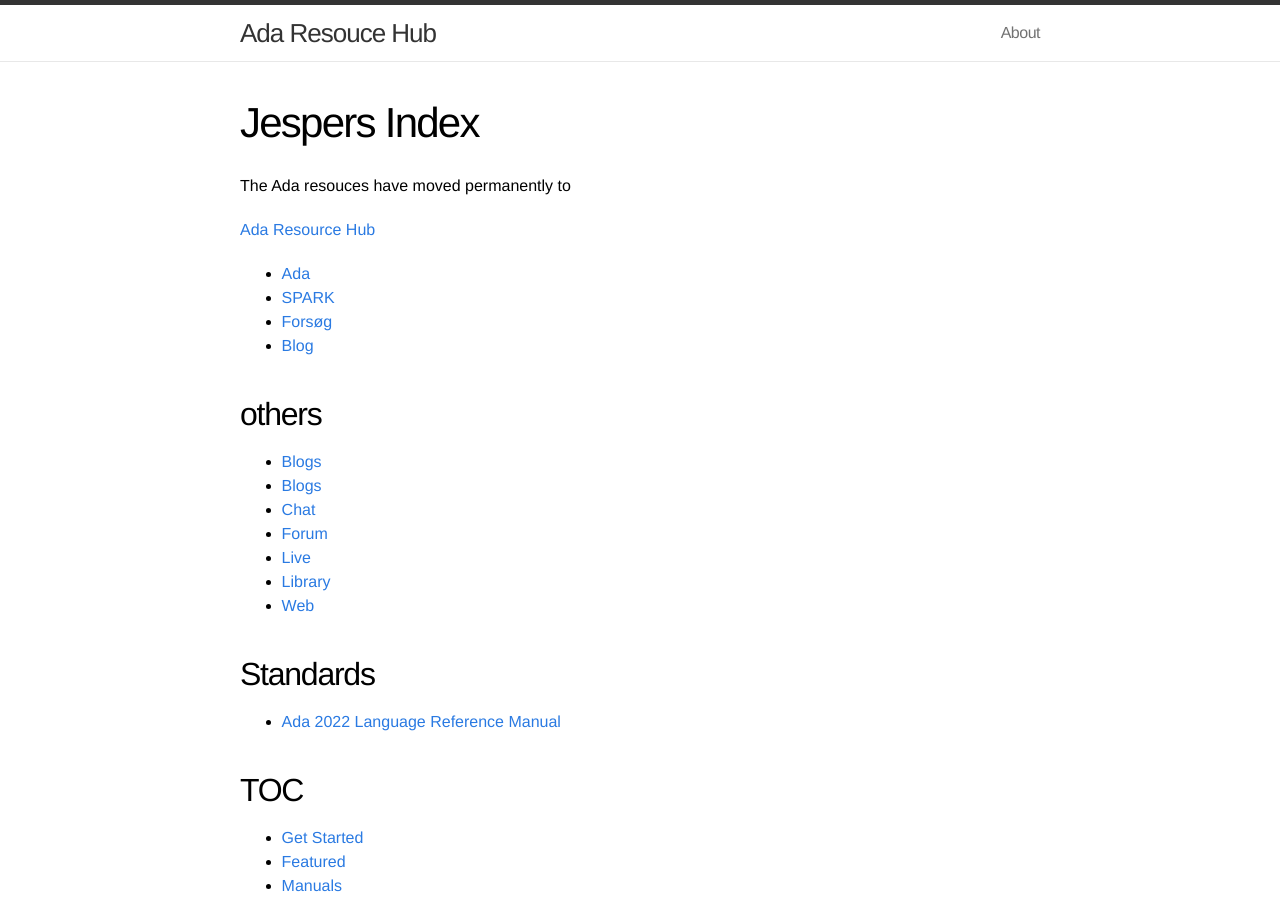
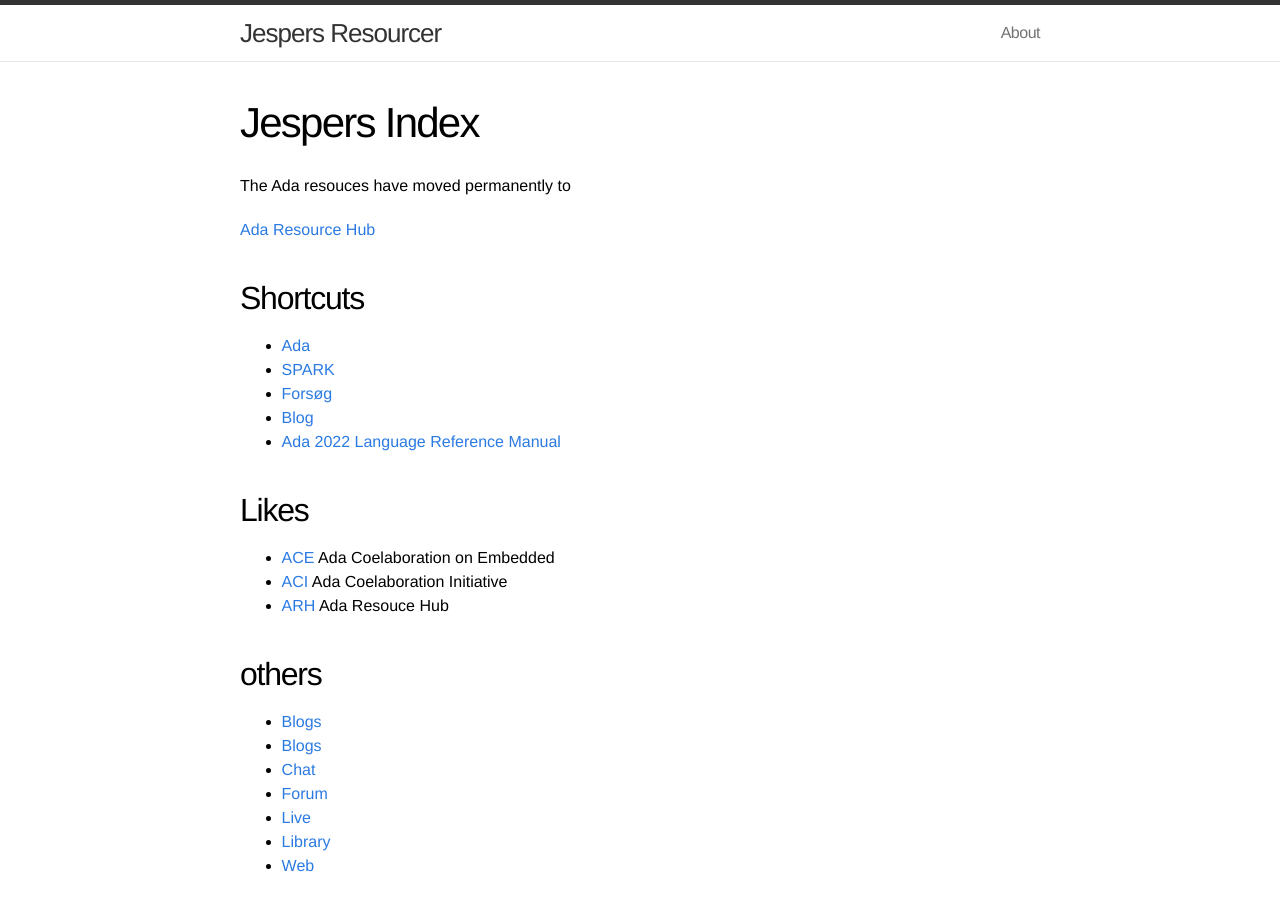
Before and after one commit to quornings/quornings.github.io, a Jekyll site: the page built from index.md, in a window 1280 px wide and 900 px high. Built offline with Jekyll 4.4.1, drawn with Linux system fonts in a browser that asks for light colours.

Commit message:
Update index.md

```diff
--- a/_config.yml
+++ b/_config.yml
@@ -1,7 +1,7 @@
 # Site settings
-title:       'Ada Resouce Hub'
+title:       'Jespers Resourcer'
 email:
-description: 'Community Site'
+description: 'Private Site'
 url:         'https://jquorning.github.io'
 baseurl:
 twitter_username:
--- a/index.md
+++ b/index.md
@@ -7,13 +7,22 @@ The Ada resouces have moved permanently to
 
 [Ada Resource Hub](the-arh.github.io)
 
+Shortcuts
+----
 - [Ada](/ada/)
 - [SPARK](/spark/)
 - [Forsøg](/forsøg/)
 - [Blog](/blogs/)
+- [Ada 2022 Language Reference Manual](http://www.ada-auth.org/standards/ada22.html)
 
+Likes
+----
+- [ACE](https://the-ace.github.io/) Ada Coelaboration on Embedded
+- [ACI](https://the-aci.github.io/) Ada Coelaboration Initiative
+- [ARH](https://the-ARH.github.io/) Ada Resouce Hub
 
-## others
+others
+----
 - [Blogs](/blogs/)
 - [Blogs](/ada/blogs/)
 - [Chat](/ada/chat/)
@@ -21,7 +30,6 @@ The Ada resouces have moved permanently to
 - [Live](/ada/live)
 - [Library](/library/)
 - [Web](/ada/web/)
-
 
 ## Standards
 - [Ada 2022 Language Reference Manual](http://www.ada-auth.org/standards/ada22.html)
```
